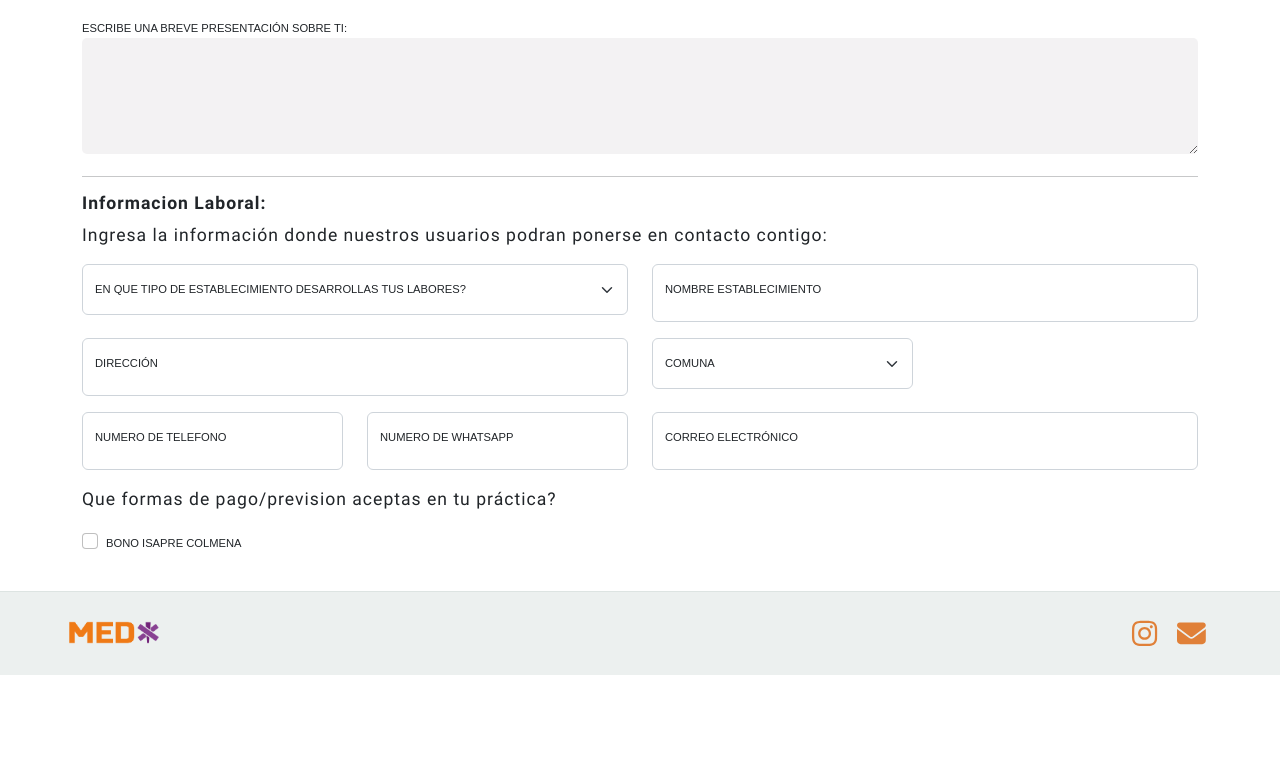
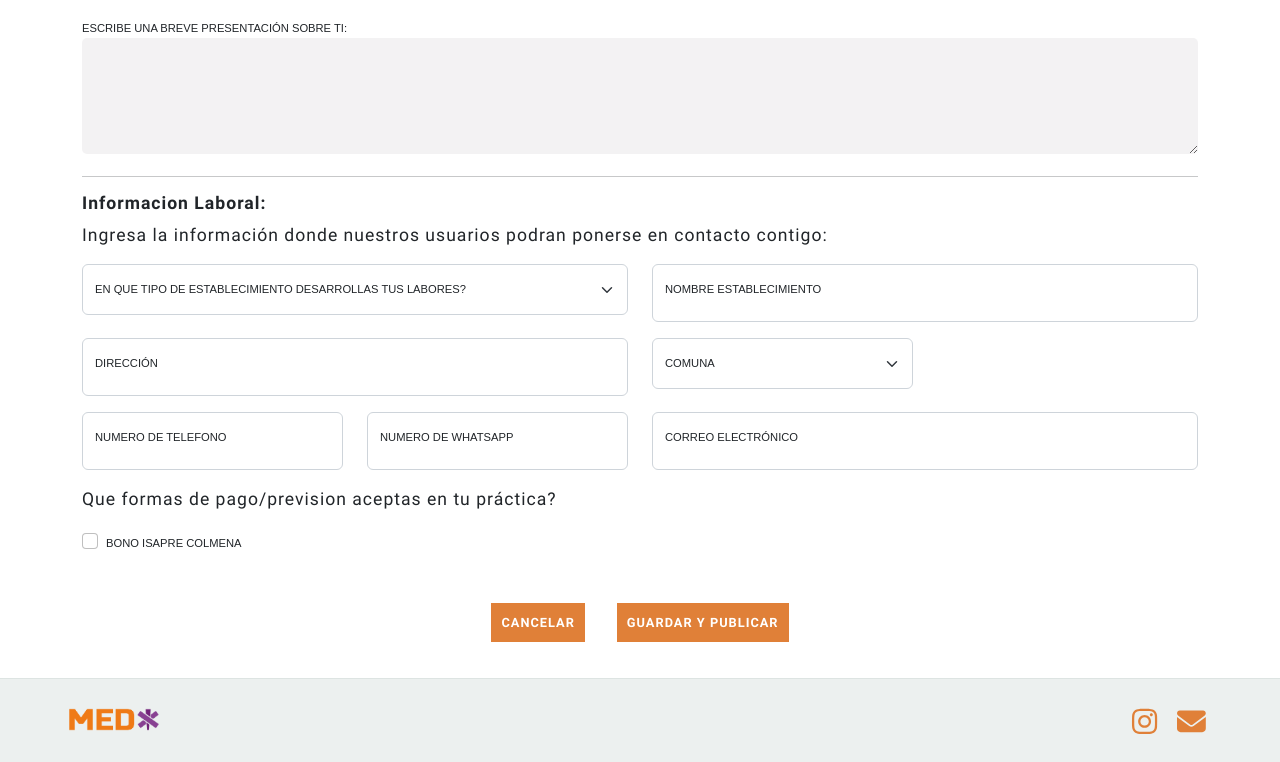
Before and after one commit to tnovak2112/medx, an Angular app: page /login in a window 1280 px wide. Shown: the part 923-1685 px from the top of the page. Before the commit the page ends 1598 px from the top, so only its background shows below. Built offline with nearby package versions, Linux system fonts and the light colour scheme; a web font is replaced by a local one.

Commit message:
agrega boton al formulario

```diff
--- a/src/app/features/login/views/login.component.css
+++ b/src/app/features/login/views/login.component.css
@@ -145,3 +145,19 @@ p{
     font-size: 1.1rem;
     letter-spacing: 1px;
 }
+
+button{
+    background-color: var(--orange);
+    color: white;
+    font-family: 'Roboto-bold';
+    font-size: .8rem;
+    letter-spacing: 1px;
+    border-radius: 0px;
+    padding: 10px 10px;
+    transition: background-color .5s, color .5s;
+    border: none;
+}
+button:hover{
+    background-color: var(--grey);
+    color: var(--purple);
+}
--- a/src/app/features/login/views/login.component.html
+++ b/src/app/features/login/views/login.component.html
@@ -425,6 +425,10 @@
           </div>
         </div>
       </div>
+      <div class="justify-content-center mt-5 d-flex">
+        <button class="me-3">CANCELAR</button>
+        <button class="ms-3">GUARDAR Y PUBLICAR</button>
+      </div>
     </form>
   </div>
 </div>
```
